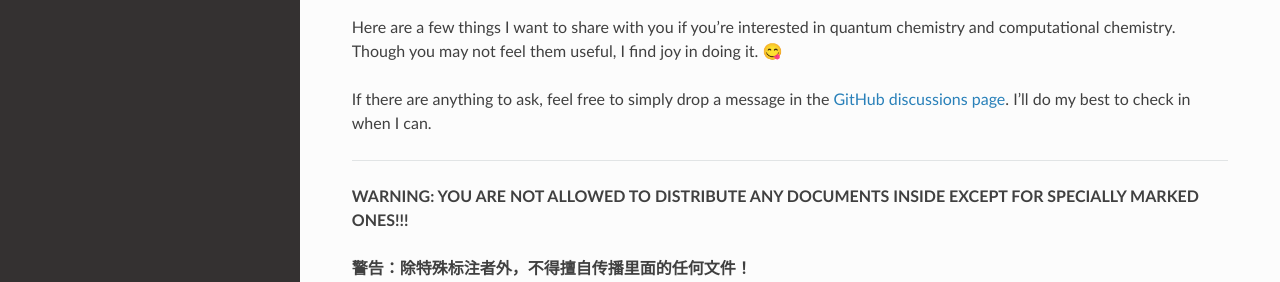
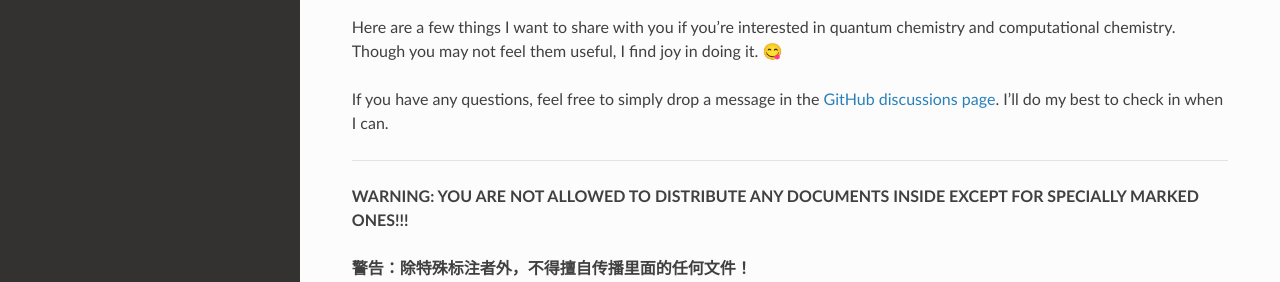
Before and after one commit to Growl1234/RTDProject, a Sphinx documentation site: the page built from source/index.rst, in a window 1280 px wide. Shown: the part 250-532 px from the top of the page. Built offline with Sphinx 7.4.7 and the Read the Docs theme 3.1.0, drawn with Linux system fonts in a browser that asks for light colours.

Commit message:
Update index.rst

```diff
--- a/source/index.rst
+++ b/source/index.rst
@@ -9,7 +9,7 @@ This is Growl1234 from Nankai University.
 
 Here are a few things I want to share with you if you're interested in quantum chemistry and computational chemistry. Though you may not feel them useful, I find joy in doing it. 😋
 
-If there are anything to ask, feel free to simply drop a message in the `GitHub discussions page <https://github.com/Growl1234/RTDProject/discussions>`_. I'll do my best to check in when I can.
+If you have any questions, feel free to simply drop a message in the `GitHub discussions page <https://github.com/Growl1234/RTDProject/discussions>`_. I'll do my best to check in when I can.
 
 ----
 
```
